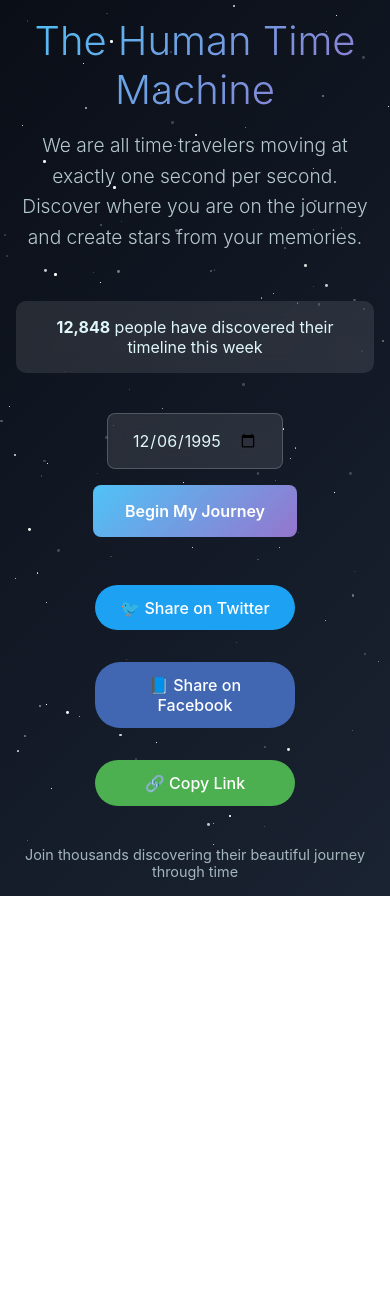
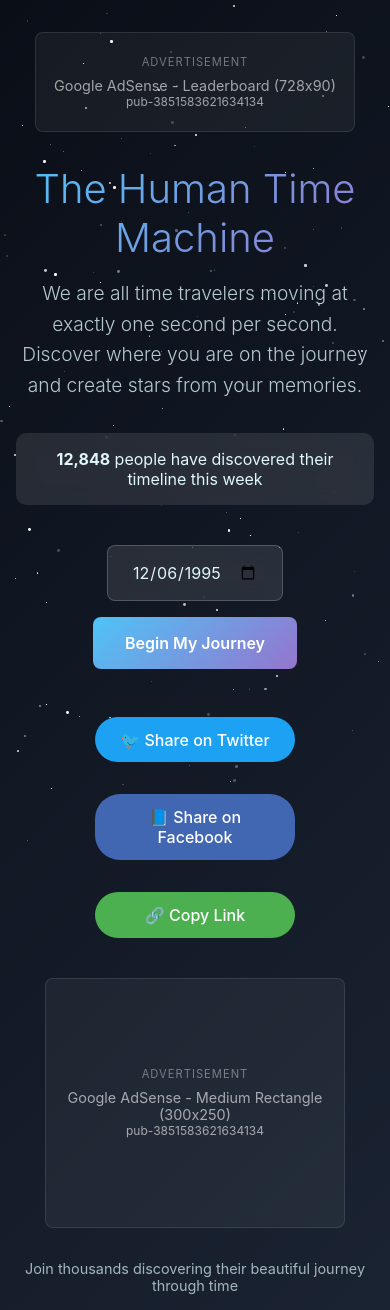
Before and after one commit to kujurbimal/human-time-machine, a plain HTML site: page index.html in a window 390 px wide. Before the commit the page ends 896 px from the top, so only its background shows below. Drawn offline with Linux system fonts and the light colour scheme.

Commit message:
Update index.html

```diff
--- a/index.html
+++ b/index.html
@@ -45,6 +45,7 @@
             --accent-purple: #9575cd;
             --text-light: #e0f7fa;
             --success-green: #4CAF50;
+            --ad-bg: rgba(255, 255, 255, 0.05);
         }
 
         body {
@@ -80,13 +81,59 @@
         .container {
             max-width: 1200px;
             margin: 0 auto;
-            padding: 2rem;
+            padding: 2rem 1rem;
             min-height: 100vh;
             display: flex;
             flex-direction: column;
             justify-content: center;
             align-items: center;
             text-align: center;
+        }
+
+        /* Ad Placeholders */
+        .ad-container {
+            width: 100%;
+            margin: 1rem 0;
+            display: flex;
+            justify-content: center;
+            align-items: center;
+        }
+
+        .ad-placeholder {
+            background: var(--ad-bg);
+            border: 1px solid rgba(255, 255, 255, 0.1);
+            border-radius: 8px;
+            padding: 1rem;
+            display: flex;
+            flex-direction: column;
+            align-items: center;
+            justify-content: center;
+            color: rgba(255, 255, 255, 0.6);
+            font-size: 0.9rem;
+            text-align: center;
+        }
+
+        .ad-label {
+            font-size: 0.7rem;
+            color: rgba(255, 255, 255, 0.4);
+            margin-bottom: 0.5rem;
+            text-transform: uppercase;
+            letter-spacing: 1px;
+        }
+
+        .ad-horizontal {
+            width: 728px;
+            height: 90px;
+        }
+
+        .ad-square {
+            width: 300px;
+            height: 250px;
+        }
+
+        .ad-banner {
+            width: 468px;
+            height: 60px;
         }
 
         /* Phase 1: The Hook */
@@ -117,10 +164,11 @@
 
         .subtitle {
             font-size: 1.2rem;
-            margin-bottom: 3rem;
+            margin-bottom: 2rem;
             opacity: 0.8;
             font-weight: 300;
             line-height: 1.6;
+            max-width: 800px;
         }
 
         .input-group {
@@ -169,7 +217,7 @@
             width: 100%;
             height: 300px;
             position: relative;
-            margin: 3rem 0;
+            margin: 2rem 0;
             overflow: hidden;
         }
 
@@ -245,7 +293,7 @@
         .share-buttons {
             display: flex;
             gap: 1rem;
-            margin: 2rem 0;
+            margin: 1.5rem 0;
             flex-wrap: wrap;
             justify-content: center;
         }
@@ -317,6 +365,19 @@
             to { transform: translate(-50%, 0); opacity: 1; }
         }
 
+        /* Ad Placement Styling */
+        .ad-top {
+            margin-bottom: 2rem;
+        }
+
+        .ad-middle {
+            margin: 2rem 0;
+        }
+
+        .ad-bottom {
+            margin-top: 2rem;
+        }
+
         /* Responsive */
         @media (max-width: 768px) {
             .container {
@@ -336,22 +397,54 @@
                 width: 200px;
                 justify-content: center;
             }
+
+            .ad-horizontal, .ad-banner {
+                width: 100%;
+                max-width: 320px;
+                height: 100px;
+            }
+
+            .ad-square {
+                width: 300px;
+                height: 250px;
+            }
+
+            .ad-placeholder {
+                padding: 0.5rem;
+            }
         }
     </style>
 
-    <!-- Google Analytics -->
-<script async src="https://www.googletagmanager.com/gtag/js?id=G-MNFFS1GYZT"></script>
-<script>
-  window.dataLayer = window.dataLayer || [];
-  function gtag(){dataLayer.push(arguments);}
-  gtag('js', new Date());
-  gtag('config', 'G-MNFFS1GYZT');
-</script>
+    <!-- Google Analytics Placeholder - REPLACE WITH YOUR ID -->
+    <!--
+    <script async src="https://www.googletagmanager.com/gtag/js?id=G-M14WQ450Z4"></script>
+    <script>
+        window.dataLayer = window.dataLayer || [];
+        function gtag(){dataLayer.push(arguments);}
+        gtag('js', new Date());
+        gtag('config', 'G-M14WQ450Z4');
+    </script>
+    -->
+
+    <!-- Google AdSense Placeholder - ADD YOUR CODE -->
+    <!--
+    <script async src="https://pagead2.googlesyndication.com/pagead/js/adsbygoogle.js?client=ca-pub-3851583621634134"
+     crossorigin="anonymous"></script>
+    -->
 </head>
 <body>
     <div class="stars" id="stars"></div>
 
+    <!-- Top Ad Placeholder -->
     <div class="container">
+        <div class="ad-container ad-top">
+            <div class="ad-placeholder ad-horizontal">
+                <div class="ad-label">Advertisement</div>
+                <div>Google AdSense - Leaderboard (728x90)</div>
+                <small>pub-3851583621634134</small>
+            </div>
+        </div>
+
         <!-- Phase 1: The Hook -->
         <div class="phase active" id="phase1">
             <h1 class="title">The Human Time Machine</h1>
@@ -378,6 +471,15 @@
                 </button>
             </div>
 
+            <!-- Middle Ad Placeholder -->
+            <div class="ad-container ad-middle">
+                <div class="ad-placeholder ad-square">
+                    <div class="ad-label">Advertisement</div>
+                    <div>Google AdSense - Medium Rectangle (300x250)</div>
+                    <small>pub-3851583621634134</small>
+                </div>
+            </div>
+
             <p style="opacity: 0.7; margin-top: 2rem; font-size: 0.9rem;">
                 Join thousands discovering their beautiful journey through time
             </p>
@@ -397,6 +499,15 @@
             <div class="input-group">
                 <textarea id="memory" placeholder="What's a beautiful memory from your journey? (e.g., 'Learning to ride a bike', 'My graduation day', 'First love')" rows="3" style="width: 100%; max-width: 500px;"></textarea>
                 <button onclick="addMemory()">✨ Add Memory Star</button>
+            </div>
+
+            <!-- Banner Ad Placeholder -->
+            <div class="ad-container">
+                <div class="ad-placeholder ad-banner">
+                    <div class="ad-label">Advertisement</div>
+                    <div>Google AdSense - Banner (468x60)</div>
+                    <small>pub-3851583621634134</small>
+                </div>
             </div>
 
             <div class="share-buttons">
@@ -431,6 +542,15 @@
                 <button onclick="shareSite()">⏳ Share This Feeling</button>
             </div>
 
+            <!-- Middle Ad Placeholder -->
+            <div class="ad-container ad-middle">
+                <div class="ad-placeholder ad-square">
+                    <div class="ad-label">Advertisement</div>
+                    <div>Google AdSense - Medium Rectangle (300x250)</div>
+                    <small>pub-3851583621634134</small>
+                </div>
+            </div>
+
             <div class="share-buttons">
                 <button class="share-btn twitter" onclick="shareOnTwitter()">
                     🐦 Tweet This
@@ -448,6 +568,15 @@
                 <p>Join other time travelers discovering their journey (one email per week)</p>
                 <input type="email" id="newsletterEmail" placeholder="your.email@example.com">
                 <button onclick="joinNewsletter()">Join the Journey</button>
+            </div>
+
+            <!-- Bottom Ad Placeholder -->
+            <div class="ad-container ad-bottom">
+                <div class="ad-placeholder ad-horizontal">
+                    <div class="ad-label">Advertisement</div>
+                    <div>Google AdSense - Leaderboard (728x90)</div>
+                    <small>pub-3851583621634134</small>
+                </div>
             </div>
 
             <button onclick="restartJourney()" class="secondary">
@@ -508,8 +637,10 @@
             defaultDate.setFullYear(defaultDate.getFullYear() - 30);
             document.getElementById('birthdate').valueAsDate = defaultDate;
 
-            // Track page view
-            gtag('event', 'page_view');
+            // Track page view (uncomment when GA is added)
+            // if (typeof gtag !== 'undefined') {
+            //     gtag('event', 'page_view');
+            // }
         });
 
         // Phase 1: Begin Journey
@@ -527,10 +658,12 @@
             initializeTimeline();
             startCounter();
 
-            // Track conversion
-            gtag('event', 'begin_journey', {
-                'user_age': userAge
-            });
+            // Track conversion (uncomment when GA is added)
+            // if (typeof gtag !== 'undefined') {
+            //     gtag('event', 'begin_journey', {
+            //         'user_age': userAge
+            //     });
+            // }
         }
 
         function calculateAge(birthdate) {
@@ -622,10 +755,12 @@
             // Show confirmation
             showToast('✨ Memory star added to your timeline!');
 
-            // Track memory creation
-            gtag('event', 'add_memory', {
-                'memory_count': memoryCount
-            });
+            // Track memory creation (uncomment when GA is added)
+            // if (typeof gtag !== 'undefined') {
+            //     gtag('event', 'add_memory', {
+            //         'memory_count': memoryCount
+            //     });
+            // }
         }
 
         // Phase 3: Share
@@ -636,11 +771,13 @@
 
             showPhase('phase3');
 
-            // Track completion
-            gtag('event', 'journey_completed', {
-                'age': userAge,
-                'memories_count': memoryCount
-            });
+            // Track completion (uncomment when GA is added)
+            // if (typeof gtag !== 'undefined') {
+            //     gtag('event', 'journey_completed', {
+            //         'age': userAge,
+            //         'memories_count': memoryCount
+            //     });
+            // }
         }
 
         // Social Sharing Functions
@@ -652,20 +789,26 @@
             const url = `https://twitter.com/share?url=${encodeURIComponent(window.location.href)}&text=${encodeURIComponent(text)}&hashtags=TimeTravel,HumanJourney`;
             window.open(url, '_blank');
 
-            gtag('event', 'share', {
-                'method': 'Twitter',
-                'content_type': 'website'
-            });
+            // Track share (uncomment when GA is added)
+            // if (typeof gtag !== 'undefined') {
+            //     gtag('event', 'share', {
+            //         'method': 'Twitter',
+            //         'content_type': 'website'
+            //     });
+            // }
         }
 
         function shareOnFacebook() {
             const url = `https://www.facebook.com/sharer/sharer.php?u=${encodeURIComponent(window.location.href)}`;
             window.open(url, '_blank');
 
-            gtag('event', 'share', {
-                'method': 'Facebook',
-                'content_type': 'website'
-            });
+            // Track share (uncomment when GA is added)
+            // if (typeof gtag !== 'undefined') {
+            //     gtag('event', 'share', {
+            //         'method': 'Facebook',
+            //         'content_type': 'website'
+            //     });
+            // }
         }
 
         function shareMyJourney() {
@@ -679,10 +822,13 @@
                 showToast('🔗 Link copied! Share it with friends');
             });
 
-            gtag('event', 'share', {
-                'method': 'CopyLink',
-                'content_type': 'website'
-            });
+            // Track share (uncomment when GA is added)
+            // if (typeof gtag !== 'undefined') {
+            //     gtag('event', 'share', {
+            //         'method': 'CopyLink',
+            //         'content_type': 'website'
+            //     });
+            // }
         }
 
         function shareSite() {
@@ -692,10 +838,13 @@
                     text: 'Discover your journey through time - we are all time travelers!',
                     url: window.location.href
                 }).then(() => {
-                    gtag('event', 'share', {
-                        'method': 'Native',
-                        'content_type': 'website'
-                    });
+                    // Track share (uncomment when GA is added)
+                    // if (typeof gtag !== 'undefined') {
+                    //     gtag('event', 'share', {
+                    //         'method': 'Native',
+                    //         'content_type': 'website'
+                    //     });
+                    // }
                 });
             } else {
                 copyLink();
@@ -707,10 +856,14 @@
             showToast('🖼️ Your journey graphic is ready! Right-click to save or share.');
 
             // In real implementation, use html2canvas to generate actual image
-            gtag('event', 'generate_image', {
-                'age': userAge,
-                'memories': memoryCount
-            });
+
+            // Track image generation (uncomment when GA is added)
+            // if (typeof gtag !== 'undefined') {
+            //     gtag('event', 'generate_image', {
+            //         'age': userAge,
+            //         'memories': memoryCount
+            //     });
+            // }
         }
 
         function joinNewsletter() {
@@ -719,9 +872,12 @@
                 showToast('🎉 Welcome to the journey! Check your email for confirmation.');
                 document.getElementById('newsletterEmail').value = '';
 
-                gtag('event', 'newsletter_signup', {
-                    'email_length': email.length
-                });
+                // Track newsletter signup (uncomment when GA is added)
+                // if (typeof gtag !== 'undefined') {
+                //     gtag('event', 'newsletter_signup', {
+                //         'email_length': email.length
+                //     });
+                // }
             } else {
                 showToast('Please enter a valid email address');
             }
@@ -736,7 +892,10 @@
             document.getElementById('newsletterEmail').value = '';
             showPhase('phase1');
 
-            gtag('event', 'restart_journey');
+            // Track restart (uncomment when GA is added)
+            // if (typeof gtag !== 'undefined') {
+            //     gtag('event', 'restart_journey');
+            // }
         }
 
         // Utility function to show toast messages
@@ -772,5 +931,4 @@
         }, 10000);
     </script>
 </body>
-
 </html>
```
